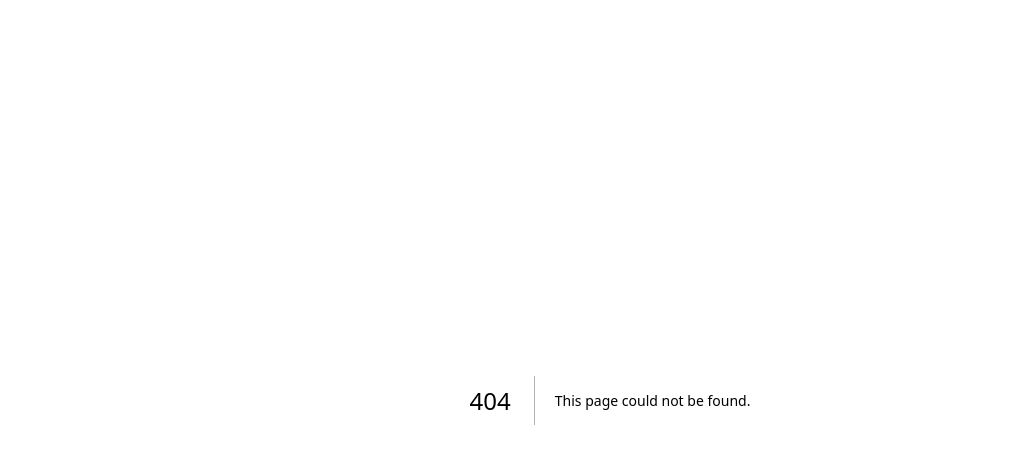
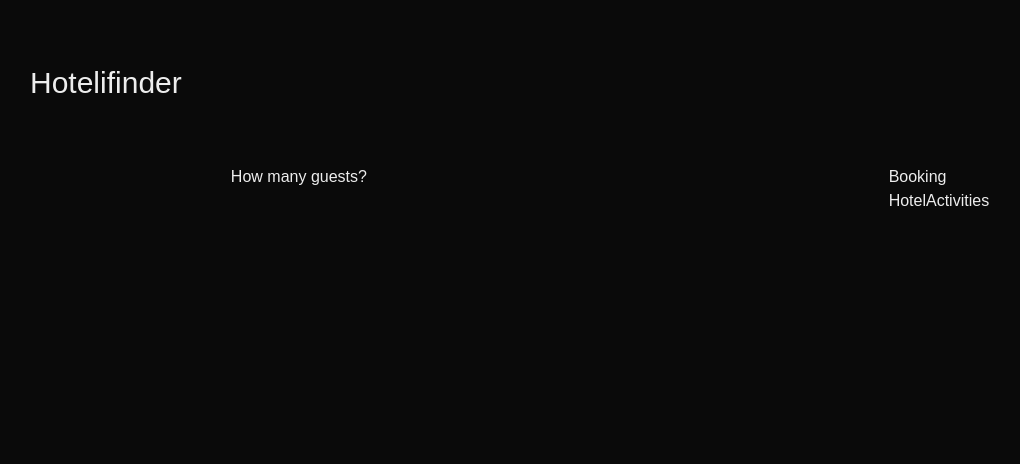
Before and after one commit to DAT251/Hotelifinder, a Next.js app in the folder frontend/: page /booking in a window 1280 px wide. Before the commit this address had no page. Shown: the top 464 px of the page, without its empty margins (30-1050 px from the left). Built offline with nearby package versions, Linux system fonts and the light colour scheme.

Commit message:
booking page

```diff
--- /dev/null
+++ b/frontend/src/app/booking/page.tsx
@@ -0,0 +1,23 @@
+import { Header } from '../components/header';
+
+export default function BookingPage() {
+  return (
+    <div className='flex flex-col'>
+      <Header />
+      <div className='flex flex-row justify-around'>
+        {/* left side */}
+        <div>
+          <p>How many guests?</p>
+        </div>
+        {/* right side */}
+        <div>
+          <p>Booking</p>
+          <div className='flex'>
+            <p>Hotel</p>
+            <p>Activities</p>
+          </div>
+        </div>
+      </div>
+    </div>
+  );
+}
```
